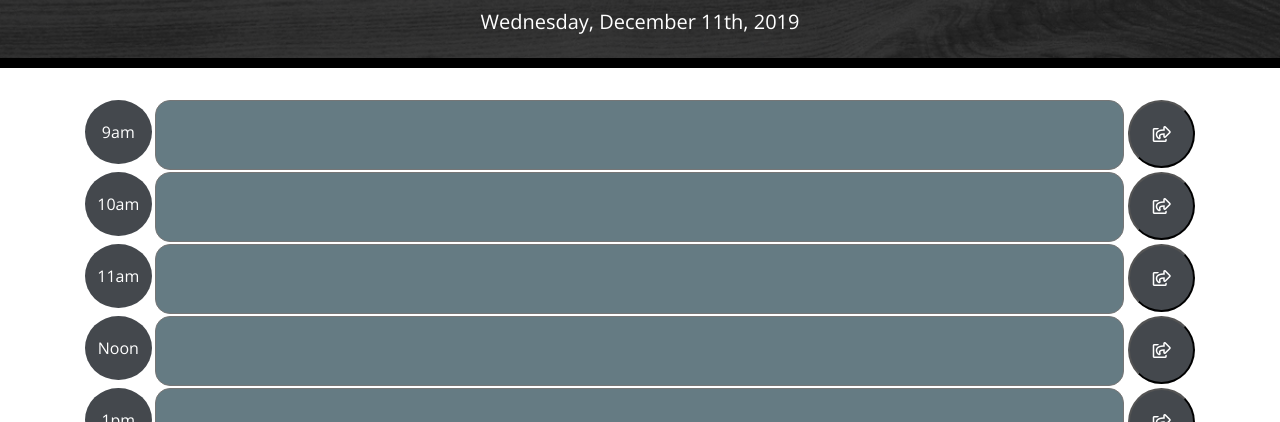
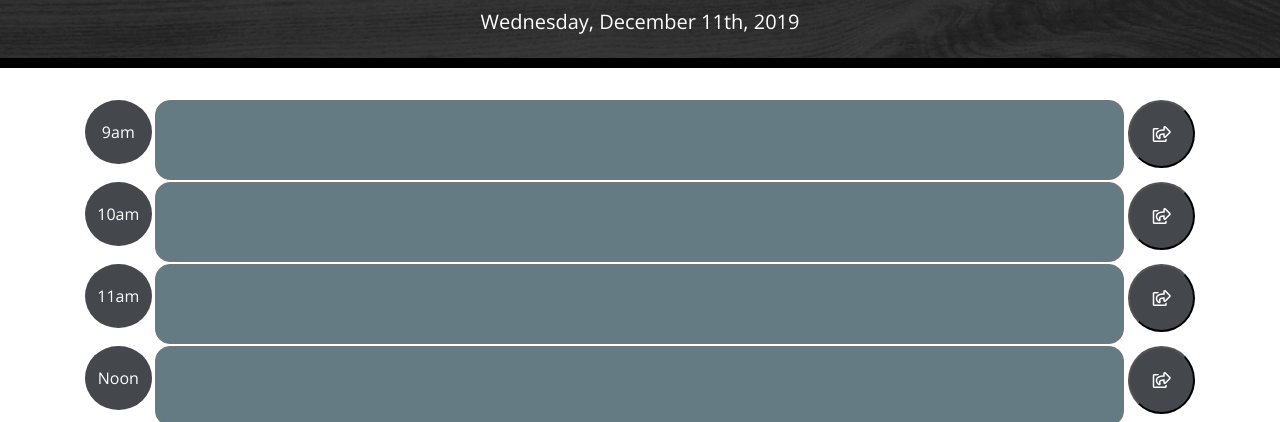
Before and after one commit to ngalter/planner, a plain HTML site: page index.html in a window 1280 px wide. Shown: the part 378-800 px from the top of the page. Drawn offline with nearby package versions, Linux system fonts and the light colour scheme.

Commit message:
small visual adj
padding changes in text area

```diff
--- a/assets/css/style.css
+++ b/assets/css/style.css
@@ -5,15 +5,11 @@ body {
   margin-bottom: 30px;
 }
 
-.data {
-  background: transparent;
-}
-
 textarea{
   background: transparent;
   resize: none;
   color: #000000;
-  padding: 10px;
+  padding: 15px 20px 15px 20px;
 }
 
 .jumbotron {
--- a/assets/js/script.js
+++ b/assets/js/script.js
@@ -32,7 +32,7 @@ $(document).ready(function () {
             var myHr = indexHour(i);
             var myId = "#" + myHr;
             if (parseInt(currentHour) >= 18 && parseInt(currentHour) <= 24) {
-                var calInput = $("<textarea rows='3'>").addClass("past time-block data").attr("id", myHr);
+                var calInput = $("<textarea rows='3'>").addClass("past time-block").attr("id", myHr);
             }
             else {
                 var calInput = $("<textarea rows='3'>").addClass("future time-block data").attr("id", myHr);
```
